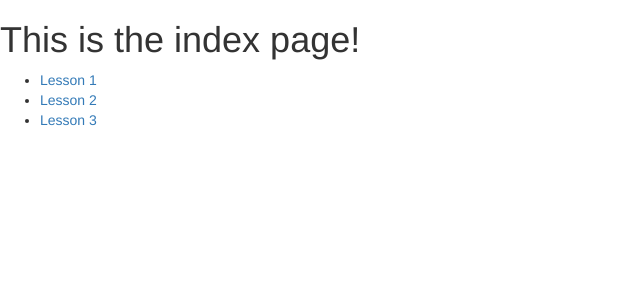
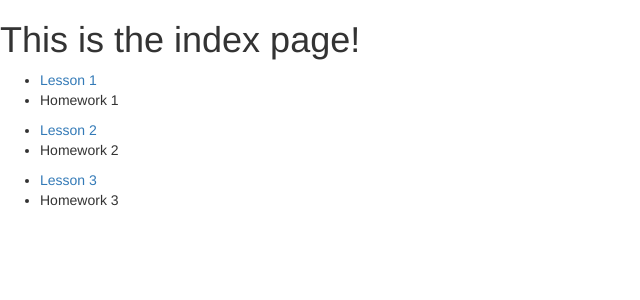
Before and after one commit to neuroneuro15/coursesite2, a Flask app: page / in a window 1280 px wide. Shown: the part 50-350 px from the top of the page, without its empty margins (0-640 px from the left). Run offline with Flask 2, Linux system fonts and the light colour scheme; some libraries are stand-ins or nearby versions.

Commit message:
added slot for homework

```diff
--- a/app/templates/index.html
+++ b/app/templates/index.html
@@ -4,11 +4,14 @@
 
 {% block content %}
     <h1>This is the index page! </h1>
-    <ul>
+
         {% for lecnum in range(1, tot_lectures + 1 )%}
+            <ul>
             <li><a href="course/{{ lecnum }}">Lesson {{ lecnum }}</a></li>
+            <li>Homework {{ lecnum }}</li>
+            </ul>
         {% endfor %}
-    </ul>
+
 
 
 {% endblock %}l
```
